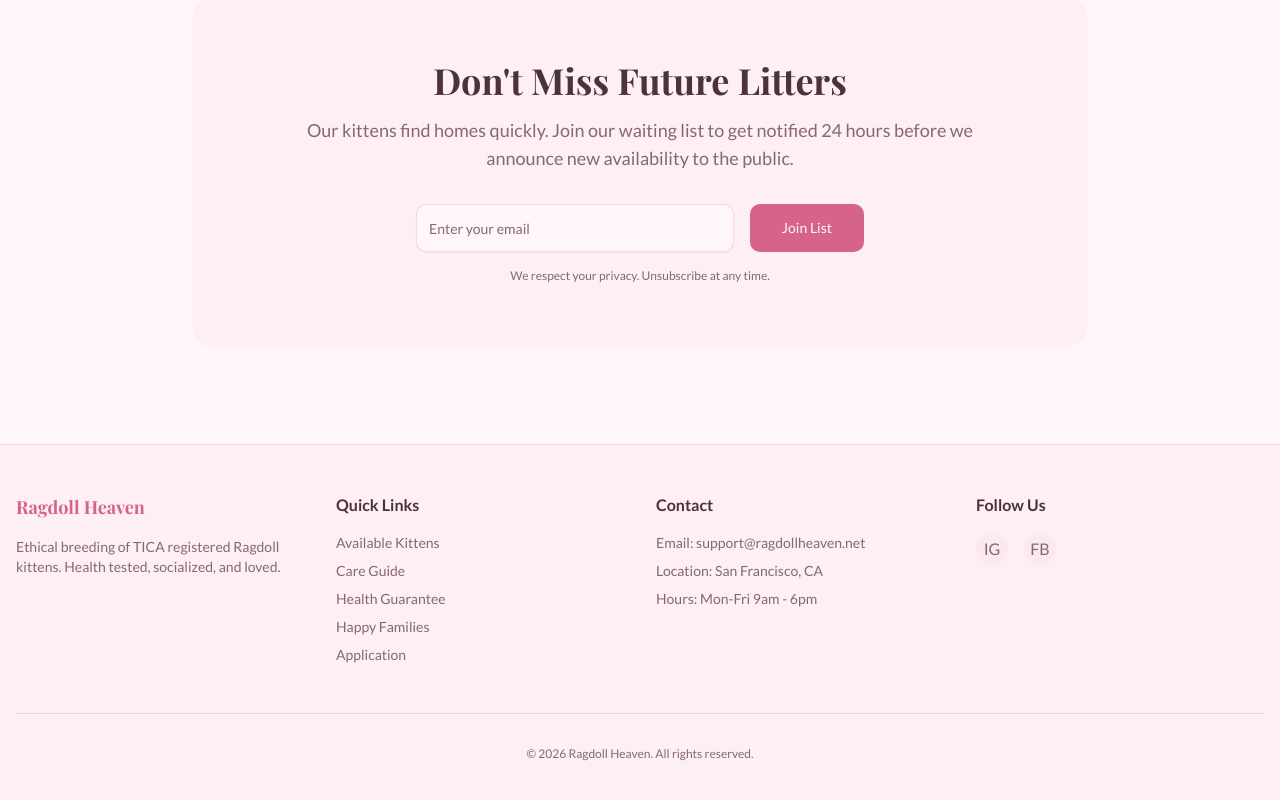
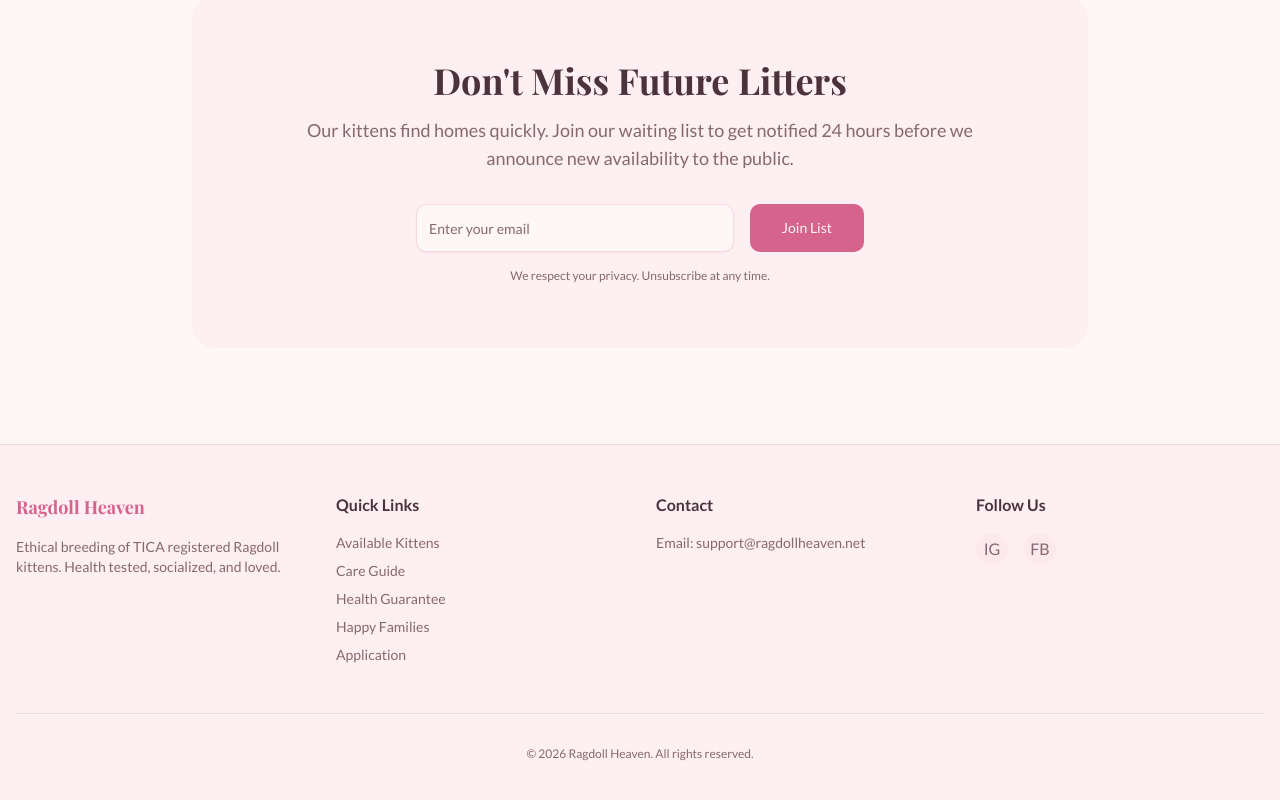
Before and after one commit to reisspablo41-ai/ragdolls-heaven, a Next.js app: page / in a window 1280 px wide. Shown: the part 7195-7995 px from the top of the page. Built offline with nearby package versions, Linux system fonts and the light colour scheme; no server answers; the database is empty; a web font is replaced by a local one.

Commit message:
final fixes

```diff
--- a/src/app/layout.tsx
+++ b/src/app/layout.tsx
@@ -62,8 +62,6 @@ function Footer() {
             <h4 className="mb-4 font-semibold">Contact</h4>
             <ul className="space-y-2 text-sm text-muted-foreground">
               <li>Email: support@ragdollheaven.net</li>
-              <li>Location: San Francisco, CA</li>
-              <li>Hours: Mon-Fri 9am - 6pm</li>
             </ul>
           </div>
           <div>
```
